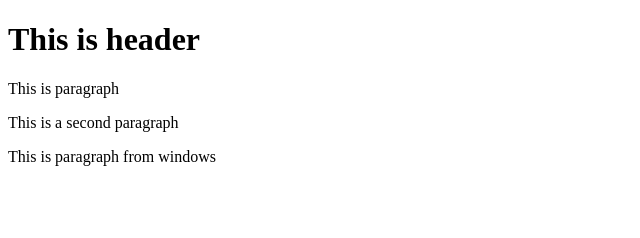
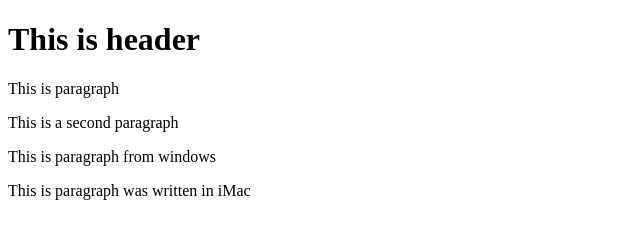
Before and after one commit to tprugo/git-test, a plain HTML site: page index.html in a window 1280 px wide. Shown: the whole page, without its empty margins (0-640 px from the left). Drawn offline with Linux system fonts and the light colour scheme.

Commit message:
5-th commit

```diff
--- a/index.html
+++ b/index.html
@@ -7,5 +7,6 @@
         <p>This is paragraph</p>
         <p>This is a second paragraph</p>
         <p>This is paragraph from windows</p>
+        <p>This is paragraph was written in iMac</p>
     </body>
 </html>
```
